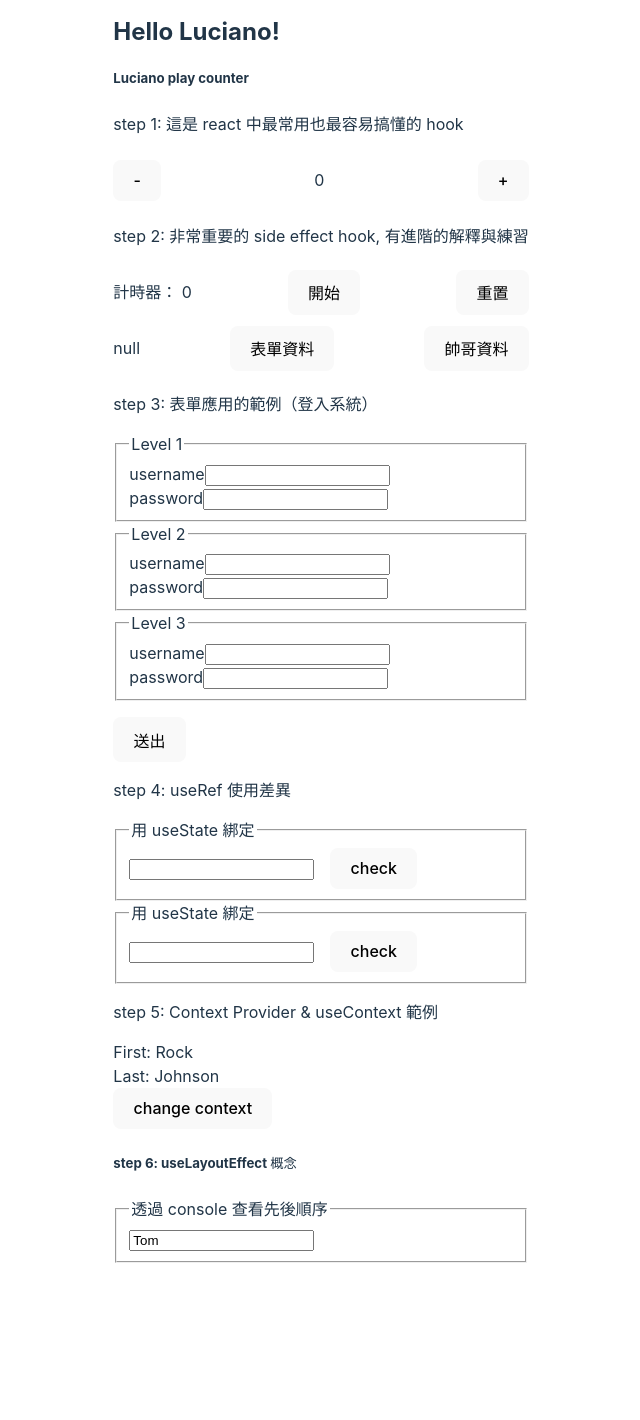
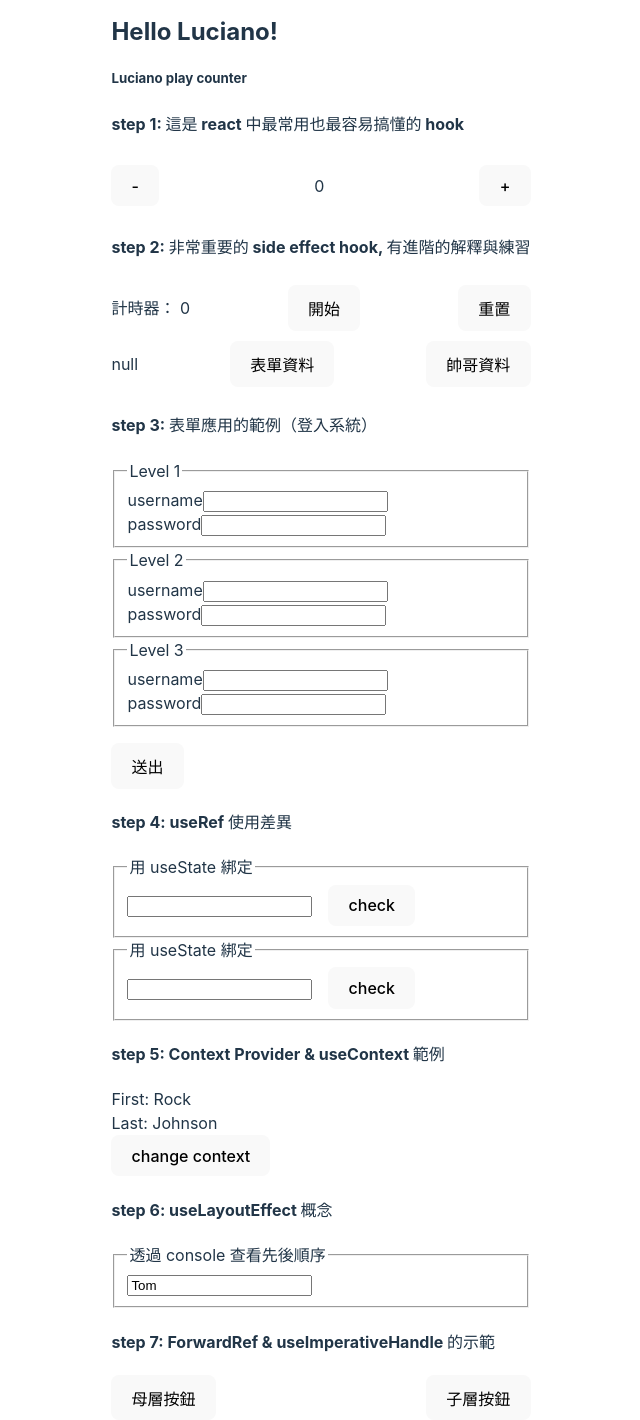
Before and after one commit to Luciano0322/react_course_vite, a React (Vite) app in the folder beginner/: page / in a window 1280 px wide. Shown: the whole page, without its empty margins (319-959 px from the left). Before the commit the page ends 1263 px from the top, so only its background shows below. Built offline with nearby package versions, Linux system fonts and the light colour scheme.

Commit message:
lesson 8 forwardRef & useImperativeHandle 範例

```diff
--- a/beginner/src/App.tsx
+++ b/beginner/src/App.tsx
@@ -2,6 +2,7 @@ import { useState } from "react"
 import ContextExample from "./components/ContextExample";
 import Counter from "./components/Counter";
 import FormExample from "./components/FormExample";
+import ImperativeHandleExp from "./components/ImperativeHandleExp";
 import RefExample from "./components/RefExample";
 import UseEffectExample from "./components/UseEffectExample";
 import UseLayoutEffectExample from "./components/UseLayoutEffectExample";
@@ -21,6 +22,7 @@ function App() {
       <RefExample />
       <ContextExample />
       <UseLayoutEffectExample />
+      <ImperativeHandleExp />
     </div>
   )
 }
--- a/beginner/src/components/ContextExample.tsx
+++ b/beginner/src/components/ContextExample.tsx
@@ -42,7 +42,7 @@ const ContextExample: FC = () => {
     <UserContext.Provider
       value={user}
     >
-      <p>step 5: Context Provider & useContext 範例</p>
+      <h4>step 5: Context Provider & useContext 範例</h4>
       <PrintName/>
       <button
         onClick={() => setUser({
--- a/beginner/src/components/Counter.tsx
+++ b/beginner/src/components/Counter.tsx
@@ -11,7 +11,7 @@ const Counter: FC<{user: string}> = ({user}) => {
   return (
     <>
       <h5>{`${user} play counter`}</h5>
-      <p>step 1: 這是 react 中最常用也最容易搞懂的 hook</p>
+      <h4>step 1: 這是 react 中最常用也最容易搞懂的 hook</h4>
       <div
         className='f-b-c'
       >
--- a/beginner/src/components/FormExample.tsx
+++ b/beginner/src/components/FormExample.tsx
@@ -70,7 +70,7 @@ const FormExample: FC = () => {
   return (
     <>
       <div>
-        <p>step 3: 表單應用的範例（登入系統）</p>
+        <h4>step 3: 表單應用的範例（登入系統）</h4>
       </div>
       <form onSubmit={levelSend}>
         <fieldset>
--- /dev/null
+++ b/beginner/src/components/ForwardRefBtn.tsx
@@ -0,0 +1,34 @@
+import React, { forwardRef, useImperativeHandle, useState } from 'react'
+
+type ForwardRefBtnProps = {}
+
+export type ForwardRefBtnHandle = {
+  alterToggle: () => void,
+}
+
+// 順序上要注意 typescript 的順序與 forwardRef() 內傳入的順序剛好相反
+const ForwardRefBtn = forwardRef<ForwardRefBtnHandle, ForwardRefBtnProps>((props, ref) => {
+  // 提列ref的時候需要用到forwardRef包裝整個component，記得ref要在props之後。
+  const [toggle, setToggle] = useState<boolean>(false);
+  // 這個hook可以自訂義要從ref裡面提列的key，也就是說可以從父層拿到子層的func || state
+  useImperativeHandle(ref, () => ({
+    alterToggle() {
+      setToggle(!toggle)
+    }
+  }))
+  return (
+    <>
+      <button
+        // 這裡住解掉會讓控制權交還給母層
+        // onClick={() => {
+        //   setToggle(!toggle)
+        // }}
+      >
+        子層按鈕
+      </button>
+      {toggle && <span>What's up</span>}
+    </>
+  );
+})
+
+export default ForwardRefBtn
--- /dev/null
+++ b/beginner/src/components/ImperativeHandleExp.tsx
@@ -0,0 +1,28 @@
+import React, { useRef } from 'react'
+import ForwardRefBtn, { ForwardRefBtnHandle } from './ForwardRefBtn';
+
+// 這個 hook function 主要是提供子層傳母層資料的功能
+// 一般來說以創造自己的 UI library 為主要使用場景，
+// 這部分可以參考我過去寫過 it 邦鐵人賽文章，有關 material UI 的應用
+// 在拆分這類的 component library 的時候會蠻頻繁使用這些 hook function
+const ImperativeHandleExp = () => {
+  // 主要使用這個 hook 會在 ForwardRefBtn 的這個 component 裏面
+  const btnRef = useRef<ForwardRefBtnHandle>(null)
+
+  return (
+    <>
+      <h4>step 7: ForwardRef & useImperativeHandle 的示範</h4>
+      <div className='f-b-c'>
+        <button onClick={() => {
+          if(btnRef.current)
+          btnRef.current.alterToggle();
+        }}>
+          母層按鈕
+        </button>
+        <ForwardRefBtn ref={btnRef} />
+      </div>
+    </>
+  )
+}
+
+export default ImperativeHandleExp
--- a/beginner/src/components/RefExample.tsx
+++ b/beginner/src/components/RefExample.tsx
@@ -24,7 +24,7 @@ const RefExample: FC = () => {
   // 詳細文章支援： https://medium.com/hannah-lin/react-hook-%E7%AD%86%E8%A8%98-useref-c628cbf0d7fb
   return (
     <div>
-      <div><p>step 4: useRef 使用差異</p></div>
+      <div><h4>step 4: useRef 使用差異</h4></div>
       <fieldset>
         <legend>用 useState 綁定</legend>
         <input
--- a/beginner/src/components/UseEffectExample.tsx
+++ b/beginner/src/components/UseEffectExample.tsx
@@ -31,7 +31,7 @@ const UseEffectExample: FC = () => {
   return (
     <>
       <div className='f-b-c'>
-        <p>step 2: 非常重要的 side effect hook, 有進階的解釋與練習</p>
+        <h4>step 2: 非常重要的 side effect hook, 有進階的解釋與練習</h4>
       </div>
       <div className='f-b-c'>
         <p>
--- a/beginner/src/components/UseLayoutEffectExample.tsx
+++ b/beginner/src/components/UseLayoutEffectExample.tsx
@@ -19,7 +19,7 @@ const UseLayoutEffectExample: FC = () => {
   }, [])
   return (
     <div>
-      <h5>step 6: useLayoutEffect 概念</h5>
+      <h4>step 6: useLayoutEffect 概念</h4>
       <fieldset>
         <legend>透過 console 查看先後順序</legend>
         <input type="text" value="jack" readOnly ref={inputRef}/>
```
